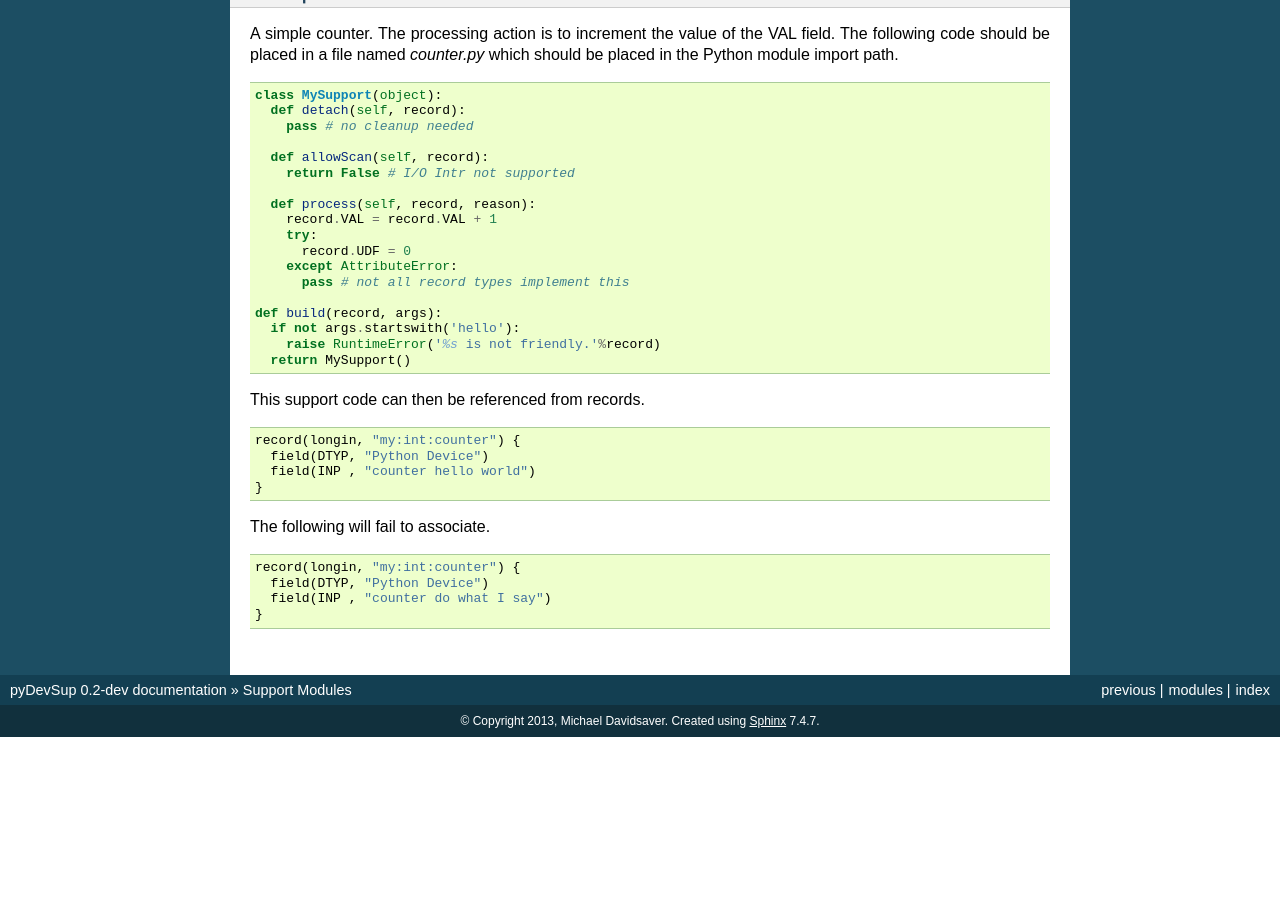
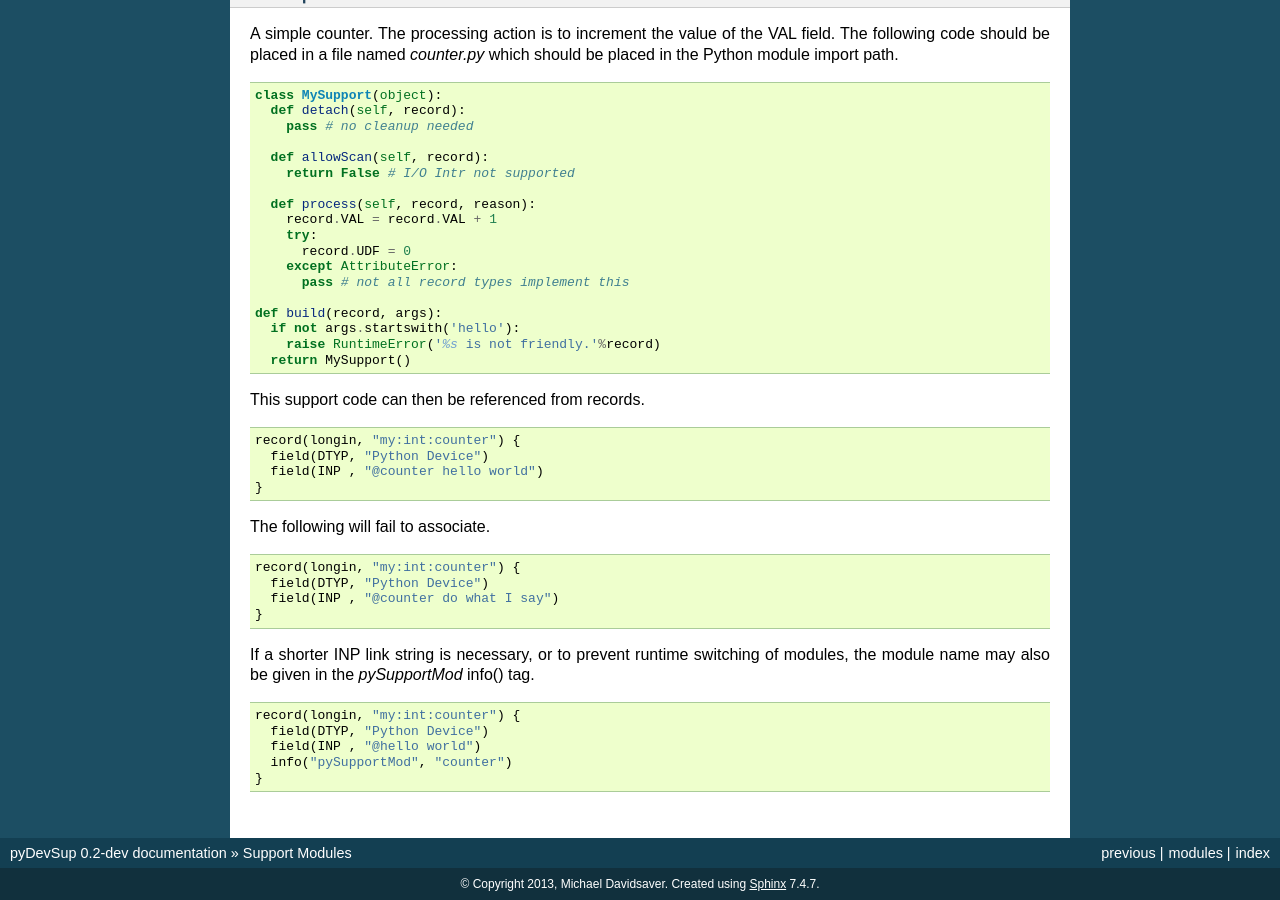
Before and after one commit to mdavidsaver/pyDevSup, a Sphinx documentation site: the page built from documentation/interfaces.rst, in a window 1280 px wide and 900 px high, scrolled down 1865 px. Built offline with Sphinx 7.4.7, drawn with Linux system fonts in a browser that asks for light colours; before the commit the page ends 2602 px from its top, so only the background shows below that.

Commit message:
allow support module name in info() tag
Gives the option of reducing the input link
length and preventing runtime switching of
module.

```diff
--- a/documentation/interfaces.rst
+++ b/documentation/interfaces.rst
@@ -150,12 +150,22 @@ This support code can then be referenced from records. ::
 
   record(longin, "my:int:counter") {
     field(DTYP, "Python Device")
-    field(INP , "counter hello world")
+    field(INP , "@counter hello world")
   }
 
 The following will fail to associate. ::
 
   record(longin, "my:int:counter") {
     field(DTYP, "Python Device")
-    field(INP , "counter do what I say")
+    field(INP , "@counter do what I say")
   }
+
+If a shorter INP link string is necessary, or to prevent
+runtime switching of modules, the module name may also
+be given in the *pySupportMod* info() tag. ::
+
+  record(longin, "my:int:counter") {
+    field(DTYP, "Python Device")
+    field(INP , "@hello world")
+    info("pySupportMod", "counter")
+  }
```
Also changed, not shown: 1 other file.
